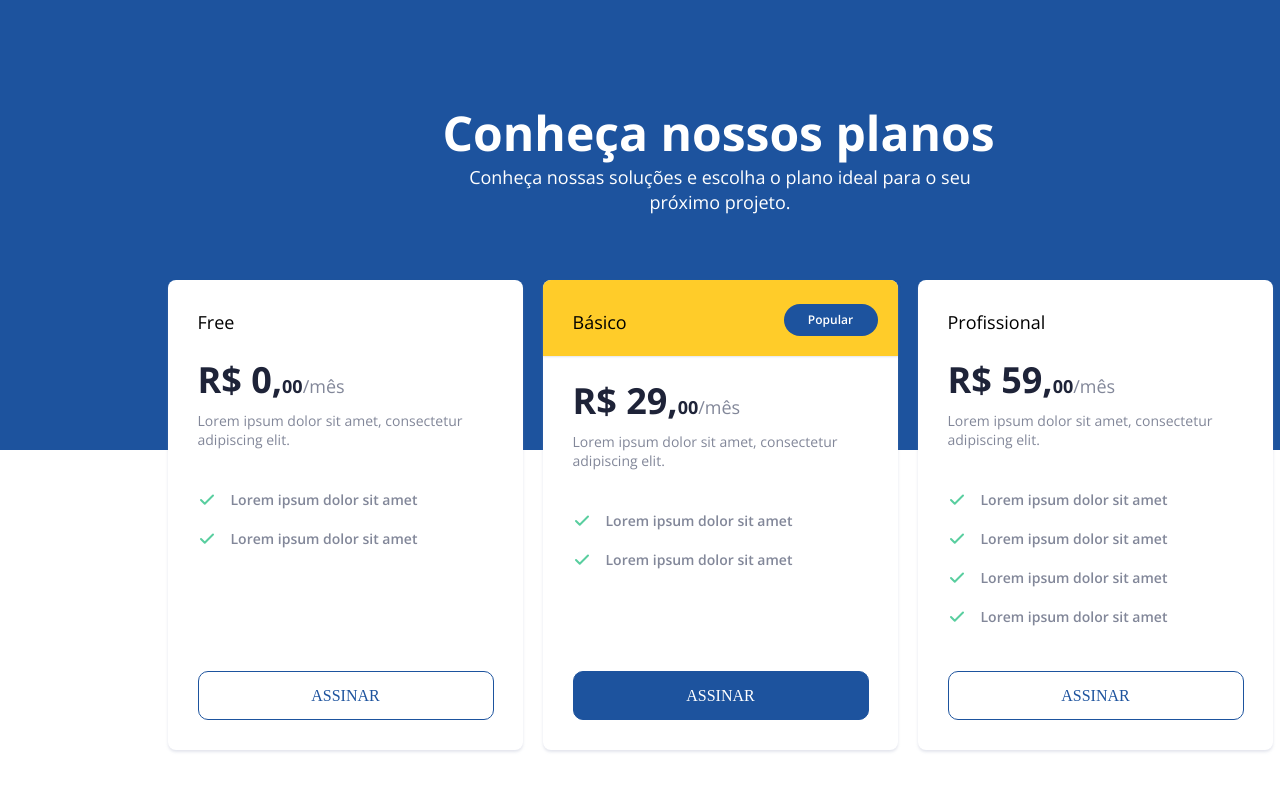
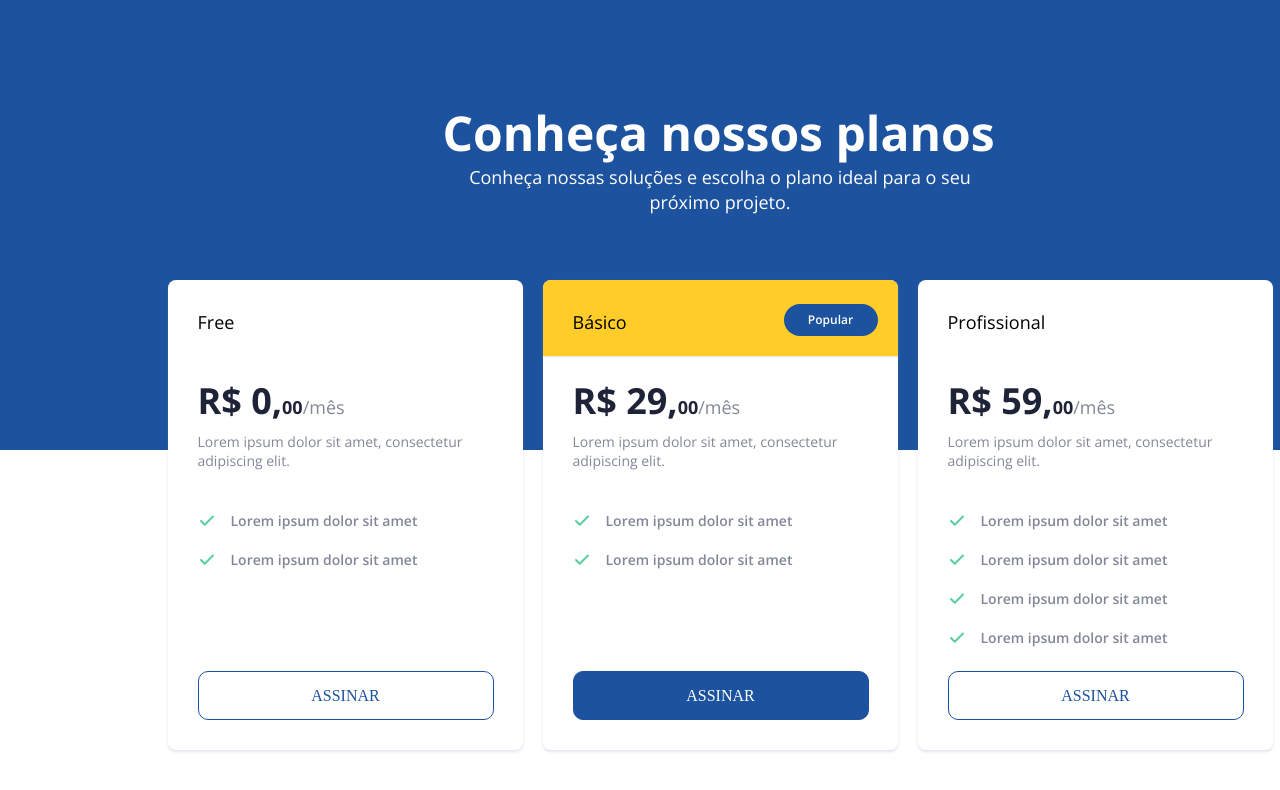
Before and after one commit to andreprogramador01/projeto-pricing-table, a plain HTML site: page index.html in a window 1280 px wide. Shown: the top 790 px of the page. Drawn offline with nearby package versions, Linux system fonts and the light colour scheme.

Commit message:
ajuste na posição do valor

```diff
--- a/css/style.css
+++ b/css/style.css
@@ -56,6 +56,7 @@ main p{
     padding-top:30px;
     color:#000;
     position: relative;
+    height: 76px;
 }
 .popular{
     position: absolute;
```
